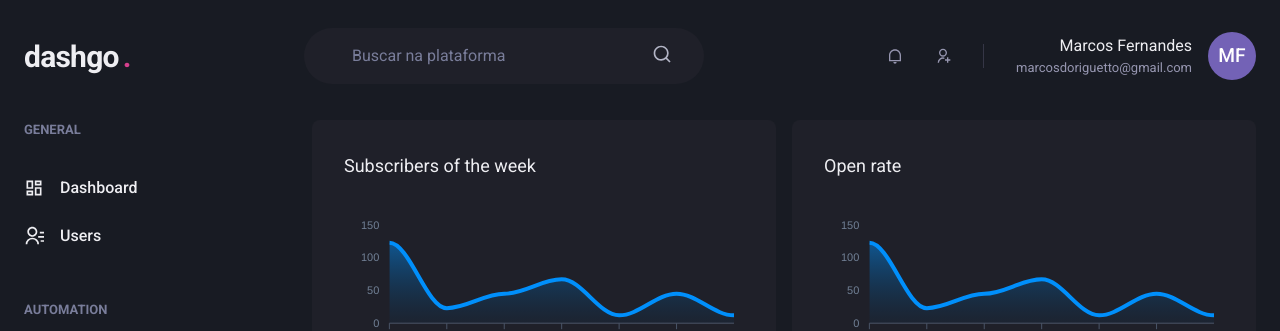
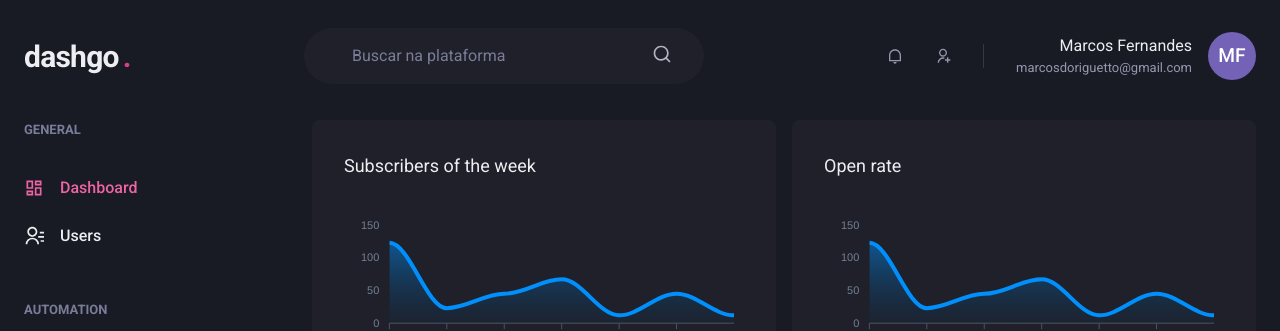
Before and after one commit to marcosdoriguetto/dashgo, a Next.js app: page /dashboard in a window 1280 px wide. Shown: the top 331 px of the page. Built offline with nearby package versions, Linux system fonts and the light colour scheme.

Commit message:
feat: create ActiveLink component

```diff
--- /dev/null
+++ b/src/components/ActiveLink/index.tsx
@@ -0,0 +1,32 @@
+import Link from "next/link";
+import { useRouter } from "next/router";
+import { cloneElement } from "react";
+
+import { ActiveLinkProps } from "./ActiveLink.interface";
+
+export function ActiveLink({
+  children,
+  shouldMatchExactHref = false,
+  ...rest
+}: ActiveLinkProps) {
+  const { asPath } = useRouter();
+
+  let isActive = false;
+
+  if (shouldMatchExactHref && (asPath === rest.href || asPath === rest.as)) {
+    isActive = true;
+  }
+
+  if (
+    !shouldMatchExactHref &&
+    (asPath.startsWith(String(rest.href)) || asPath.startsWith(String(rest.as)))
+  ) {
+    isActive = true;
+  }
+
+  return (
+    <Link {...rest}>
+      {cloneElement(children, { color: isActive ? "pink.400" : "gray.50" })}
+    </Link>
+  );
+}
--- a/src/components/Sidebar/NavLink.tsx
+++ b/src/components/Sidebar/NavLink.tsx
@@ -1,4 +1,4 @@
-import Link from "next/link";
+import { ActiveLink } from "../ActiveLink";
 
 import { Icon, Link as ChakraLink, Text } from "@chakra-ui/react";
 
@@ -6,13 +6,13 @@
 
 export function NavLink({ title, icon, href, ...rest }: NavLinkProps) {
   return (
-    <Link href={href} passHref>
+    <ActiveLink href={href} passHref>
       <ChakraLink display="flex" alignItems="center" py="1" {...rest}>
         <Icon as={icon} fontSize="20" />
         <Text ml="4" fontWeight="medium">
           {title}
         </Text>
       </ChakraLink>
-    </Link>
+    </ActiveLink>
   );
 }
```
Also changed, not shown: src/components/ActiveLink/ActiveLink.interface.ts (added, +8 -0 lines).
